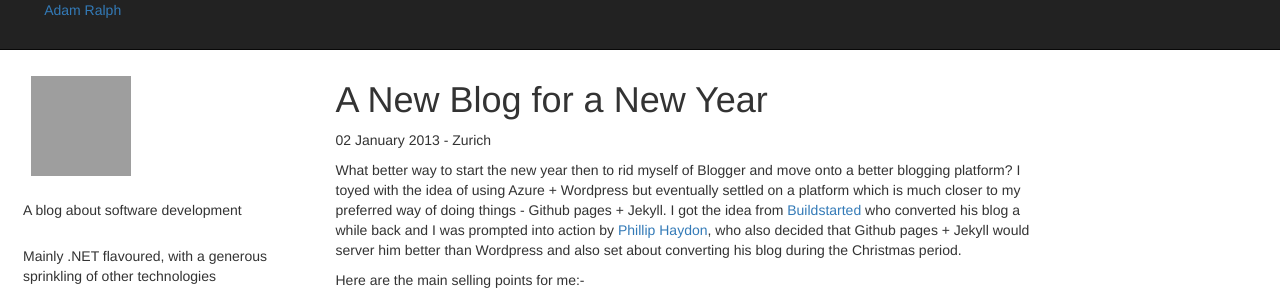
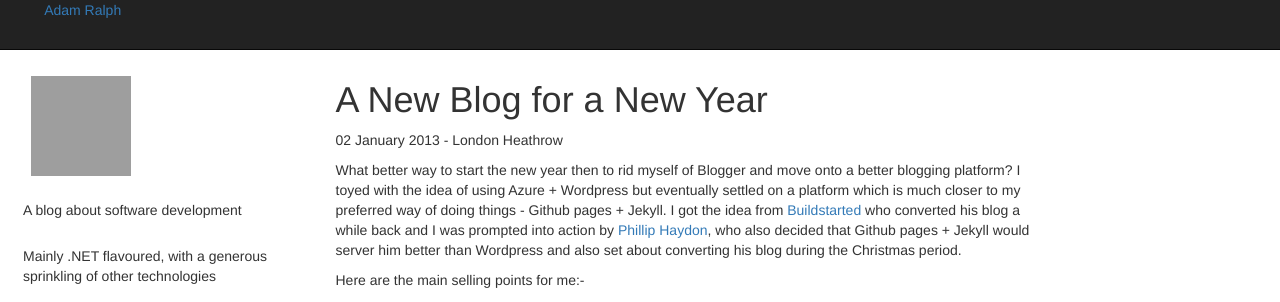
Before and after one commit to adamralph/adamralph.github.com, a Jekyll site: the page built from _posts/2013-01-02-a-new-blog-for-a-new-year.md, in a window 1280 px wide and 973 px high, cut to the strip 0-302 px from the top of the window. Built offline with Jekyll 4.4.1, drawn with Linux system fonts in a browser that asks for light colours; nearby versions of some CDN libraries; library files that are not in the unit come from our copies; Markdown is read by kramdown in place of the engine named in the settings; grey boxes are pictures that could not be loaded.

Commit message:
corrected 4th post location and reduced 3rd post excerpt to 3

```diff
--- a/_posts/2013-01-02-a-new-blog-for-a-new-year.md
+++ b/_posts/2013-01-02-a-new-blog-for-a-new-year.md
@@ -3,7 +3,7 @@ layout: post
 title: A New Blog for a New Year
 excerpt: 14
 ---
-02 January 2013 - Zurich
+02 January 2013 - London Heathrow
 
 What better way to start the new year then to rid myself of Blogger and move onto a better blogging platform? I toyed with the idea of using Azure + Wordpress but eventually settled on a platform which is much closer to my preferred way of doing things - Github pages + Jekyll. I got the idea from [Buildstarted](http://buildstarted.com) who converted his blog a while back and I was prompted into action by [Phillip Haydon](http://www.philliphaydon.com), who also decided that Github pages + Jekyll would server him better than Wordpress and also set about converting his blog during the Christmas period.
 
```
Also changed, not shown: _posts/2012-07-28-new-background-attribute-in-xbehave-net-0-12-0.md (+1 -1 lines).
